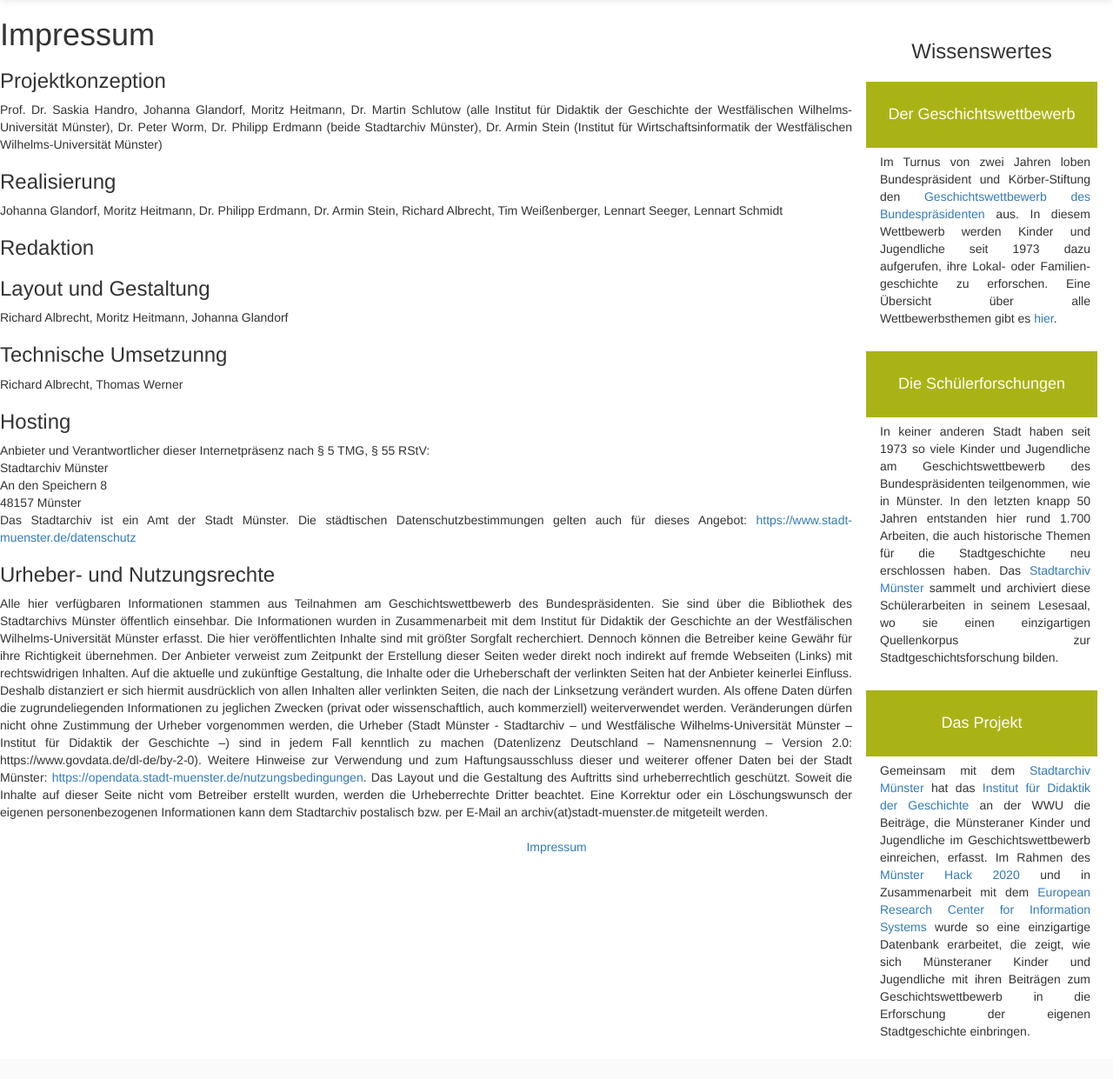
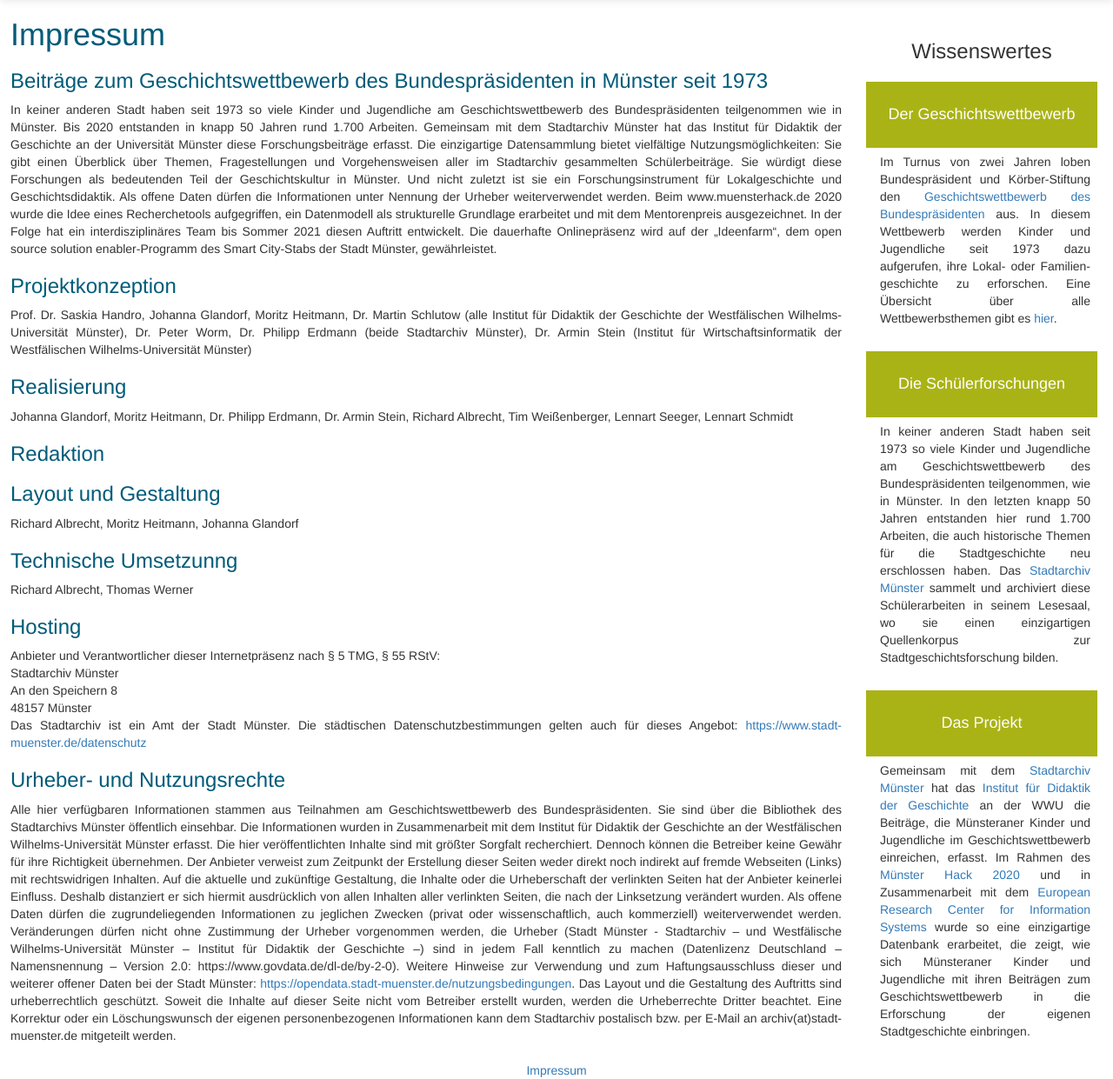
Before and after one commit to codeformuenster/schueler-geschichtswettbewerb-muenster, a Django app: page /karte/impressum/ in a window 1280 px wide. Shown: the part 100-1341 px from the top of the page at 87% size. Before the commit the page ends 1294 px from the top, so only its background shows below. Run offline with Django 3.2, Linux system fonts and the light colour scheme; some libraries are stand-ins or nearby versions.

Commit message:
chang impressum headings

```diff
--- a/Website/geschichtswettbewerb/karte/static/startseite.css
+++ b/Website/geschichtswettbewerb/karte/static/startseite.css
@@ -334,3 +334,12 @@ html, body {
   height: 475px;
   overflow:hidden;
 }
+
+.impressum-content {
+  margin-left: 12px;
+  margin-right: 12px;
+}
+
+.impressum-content h1, .impressum-content h2, .impressum-content h3, .impressum-content h4 {
+  color: #005b79;
+}
--- a/Website/geschichtswettbewerb/karte/templates/impressum.html
+++ b/Website/geschichtswettbewerb/karte/templates/impressum.html
@@ -5,8 +5,14 @@
   <link rel="stylesheet" type="text/css" href="{% static 'startseite.css' %}">
 </head>
 <body>
+  <div class="impressum-content">
     <div>
       <h1>Impressum</h1>
+    </div>
+    <div>
+      <h3>Beiträge zum Geschichtswettbewerb  des Bundespräsidenten in Münster seit 1973</h3>
+      <p>In keiner anderen Stadt haben seit 1973 so viele Kinder und Jugendliche am Geschichtswettbewerb des Bundespräsidenten teilgenommen wie in Münster. Bis 2020 entstanden in knapp 50 Jahren rund 1.700 Arbeiten. Gemeinsam mit dem Stadtarchiv Münster hat das Institut für Didaktik der Geschichte an der Universität Münster diese Forschungsbeiträge erfasst. Die einzigartige Datensammlung bietet vielfältige Nutzungsmöglichkeiten: Sie gibt einen Überblick über Themen, Fragestellungen und Vorgehensweisen aller im Stadtarchiv gesammelten Schülerbeiträge. Sie würdigt diese Forschungen als bedeutenden Teil der Geschichtskultur in Münster. Und nicht zuletzt ist sie ein Forschungsinstrument für Lokalgeschichte und Geschichtsdidaktik.
+      Als offene Daten dürfen die Informationen unter Nennung der Urheber weiterverwendet werden. Beim www.muensterhack.de 2020 wurde die Idee eines Recherchetools aufgegriffen, ein Datenmodell als strukturelle Grundlage erarbeitet und mit dem Mentorenpreis ausgezeichnet. In der Folge hat ein interdisziplinäres Team bis Sommer 2021 diesen Auftritt entwickelt. Die dauerhafte Onlinepräsenz wird auf der „Ideenfarm“, dem open source solution enabler-Programm des Smart City-Stabs der Stadt Münster, gewährleistet.</p>
     </div>
     <div>
       <h3>Projektkonzeption</h3>
@@ -50,5 +56,6 @@
         Eine Korrektur oder ein Löschungswunsch der eigenen personenbezogenen Informationen kann dem Stadtarchiv postalisch bzw. per E-Mail an archiv(at)stadt-muenster.de mitgeteilt werden.
   </p>
     </div>
+</div>
 </body>
 {% endblock %}
```
Lines whose indentation alone changed are shown as unchanged.
